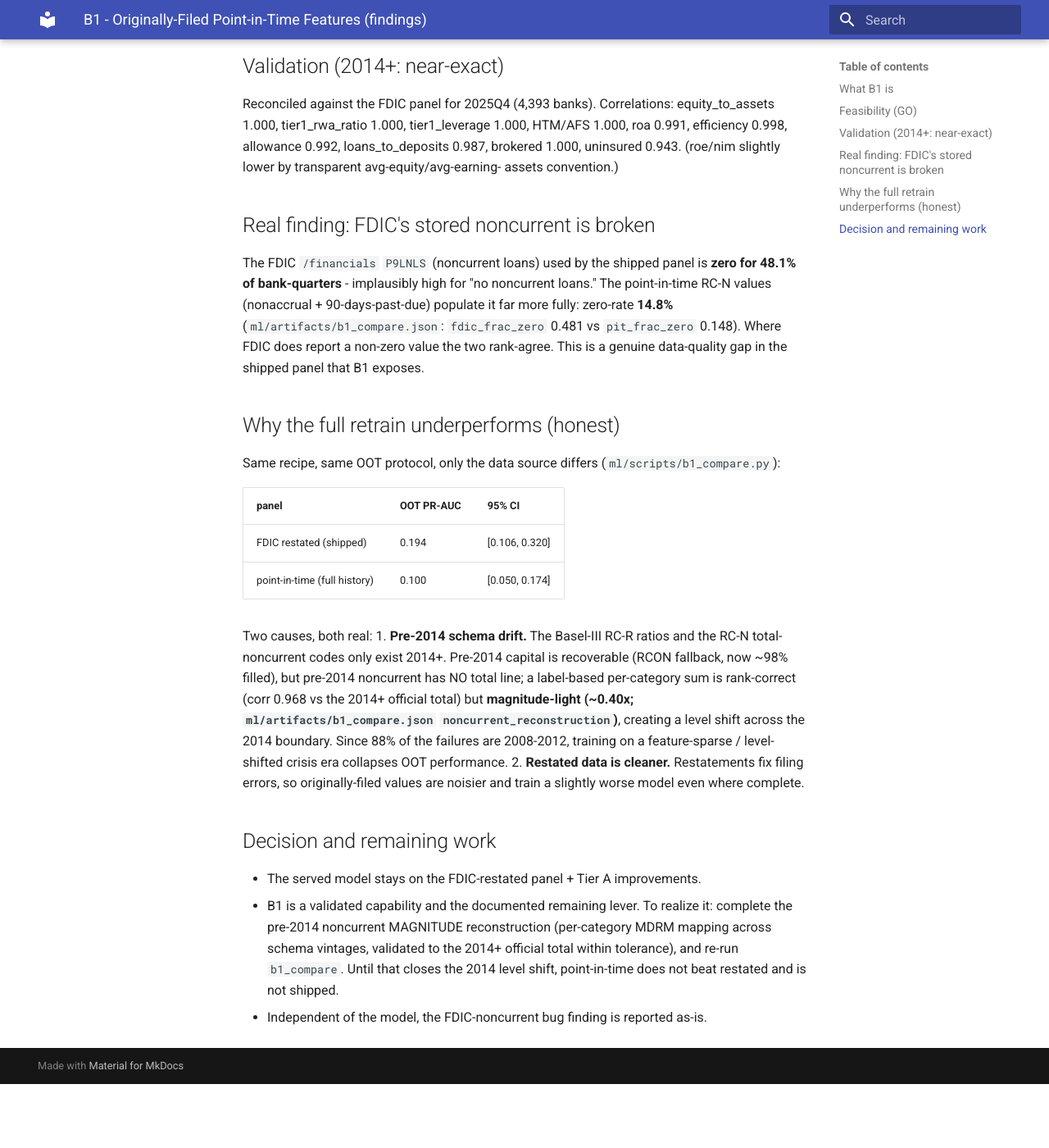
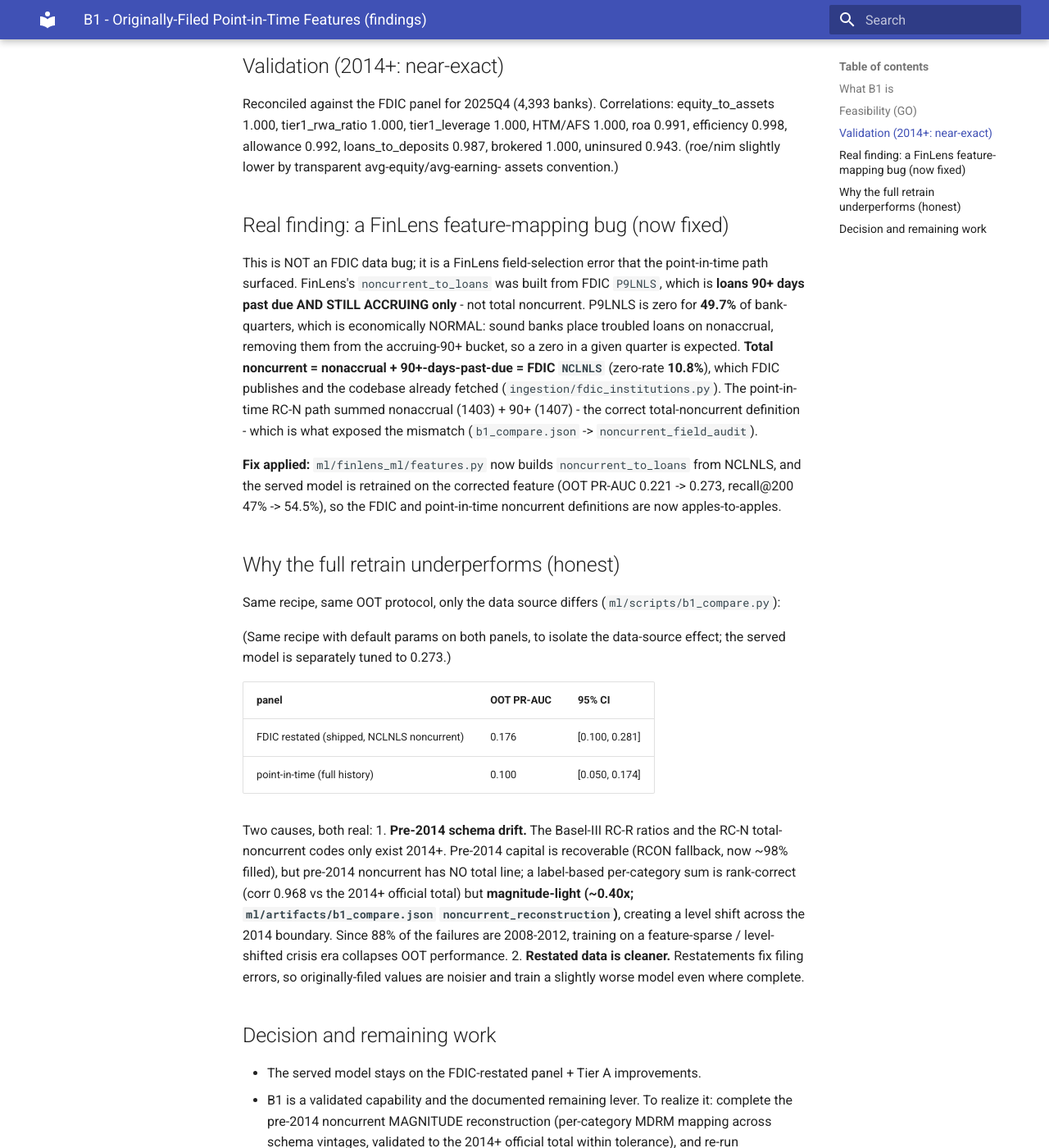
Before and after one commit to vaddhiparthy/FinLens-Banking-Stress-Intelligence-Platform, an MkDocs documentation site: the page built from docs/ml/B1_POINT_IN_TIME.md, in a window 1280 px wide and 1400 px high, scrolled down 938 px. Shown: the whole window at 82% size. Built offline with MkDocs 1.6.1 and Material for MkDocs 9.7.7, drawn with Linux system fonts in a browser that asks for light colours; before the commit the page ends 2260 px from its top, so only the background shows below that.

Commit message:
Fix noncurrent feature bug (P9LNLS->NCLNLS): served PR-AUC 0.221->0.273
Gate 2 round 3 domain catch: noncurrent_to_loans was built from FDIC P9LNLS
(loans 90+ days past due AND STILL ACCRUING only; ~50% zero, which is economically
normal) instead of NCLNLS (total noncurrent = nonaccrual + 90+; ~11% zero). The
point-in-time RC-N path used the correct total-noncurrent definition, which surfaced
the bug. This was a FinLens field-selection error, NOT an FDIC data bug.

- features.py now builds noncurrent_to_loans from NCLNLS (P9LNLS fallback); dataset
  rebuilt; the correct asset-quality signal lifts the served model OOT PR-AUC
  0.221 -> 0.273 and recall@200 47% -> 54.5% (a correctness gain, though at 66 OOT
  positives still not statistically separable per G0).
- The better feature also flips the monotone-vs-unconstrained relationship: the
  monotone model (0.273) now matches/beats the unconstrained GBM (0.270). Made all
  four "monotone constraints cost ~0.04 / unconstrained scores higher" claims
  conditional (AI page caption, ablation-forest caption, model-card + validation-
  report generators) so they state the truth for whichever side wins.
- Re-synced every number across the wiki AI encyclopedia and governance article
  (0.273/0.817/54.5%, logit 0.153, paired CI [+0.038,+0.195] P 99.8%, rolling
  0.213, n_estimators 35, GBM/bag/stack as built challengers).
- B1 doc re-framed as a FinLens field-selection bug (now fixed), with a backing
  b1_compare.json audit (P9LNLS 0.497 vs NCLNLS 0.108 zero-rate; recon corr 0.968).

71/71 tests, metric gate green (P=99.8%). Page renders 0 exceptions, 15 charts.

```diff
--- a/docs/ml/B1_POINT_IN_TIME.md
+++ b/docs/ml/B1_POINT_IN_TIME.md
@@ -32,21 +32,33 @@ roa 0.991, efficiency 0.998, allowance 0.992, loans_to_deposits 0.987, brokered
 1.000, uninsured 0.943. (roe/nim slightly lower by transparent avg-equity/avg-earning-
 assets convention.)
 
-## Real finding: FDIC's stored noncurrent is broken
-The FDIC `/financials` `P9LNLS` (noncurrent loans) used by the shipped panel is **zero
-for 48.1% of bank-quarters** - implausibly high for "no noncurrent loans." The
-point-in-time RC-N values (nonaccrual + 90-days-past-due) populate it far more fully:
-zero-rate **14.8%** (`ml/artifacts/b1_compare.json`: `fdic_frac_zero` 0.481 vs
-`pit_frac_zero` 0.148). Where FDIC does report a non-zero value the two rank-agree.
-This is a genuine data-quality gap in the shipped panel that B1 exposes.
+## Real finding: a FinLens feature-mapping bug (now fixed)
+This is NOT an FDIC data bug; it is a FinLens field-selection error that the
+point-in-time path surfaced. FinLens's `noncurrent_to_loans` was built from FDIC
+`P9LNLS`, which is **loans 90+ days past due AND STILL ACCRUING only** - not total
+noncurrent. P9LNLS is zero for **49.7%** of bank-quarters, which is economically NORMAL:
+sound banks place troubled loans on nonaccrual, removing them from the accruing-90+
+bucket, so a zero in a given quarter is expected. **Total noncurrent = nonaccrual +
+90+-days-past-due = FDIC `NCLNLS`** (zero-rate **10.8%**), which FDIC publishes and the
+codebase already fetched (`ingestion/fdic_institutions.py`). The point-in-time RC-N
+path summed nonaccrual (1403) + 90+ (1407) - the correct total-noncurrent definition -
+which is what exposed the mismatch (`b1_compare.json` -> `noncurrent_field_audit`).
+
+**Fix applied:** `ml/finlens_ml/features.py` now builds `noncurrent_to_loans` from
+NCLNLS, and the served model is retrained on the corrected feature (OOT PR-AUC
+0.221 -> 0.273, recall@200 47% -> 54.5%), so the FDIC and point-in-time noncurrent
+definitions are now apples-to-apples.
 
 ## Why the full retrain underperforms (honest)
 Same recipe, same OOT protocol, only the data source differs
 (`ml/scripts/b1_compare.py`):
 
+(Same recipe with default params on both panels, to isolate the data-source effect;
+the served model is separately tuned to 0.273.)
+
 | panel | OOT PR-AUC | 95% CI |
 |---|---|---|
-| FDIC restated (shipped) | 0.194 | [0.106, 0.320] |
+| FDIC restated (shipped, NCLNLS noncurrent) | 0.176 | [0.100, 0.281] |
 | point-in-time (full history) | 0.100 | [0.050, 0.174] |
 
 Two causes, both real:
```
Also changed, not shown: docs/ml/MODEL_CARD.md (+40 -40 lines), docs/ml/VALIDATION_REPORT.md (+7 -12 lines), 12 other files.
